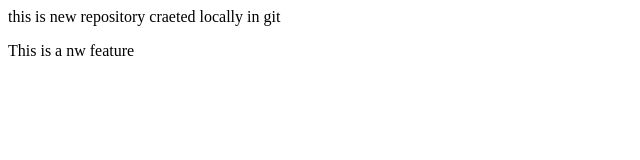
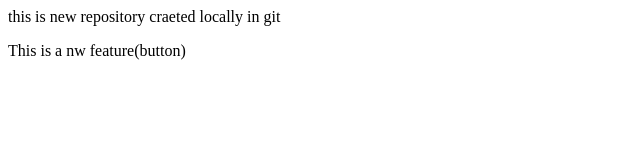
Before and after one commit to shrutikukdeja/localrepo, a plain HTML site: page index.html in a window 1280 px wide. Shown: the full height of the page, 0-640 px from the left. Drawn offline with Linux system fonts and the light colour scheme.

Commit message:
new changes in main

```diff
--- a/index.html
+++ b/index.html
@@ -1,2 +1,2 @@
 <p>this is new repository craeted locally in git</p>
-<p>This is a nw feature</p>
+<p>This is a nw feature(button)</p>
```
